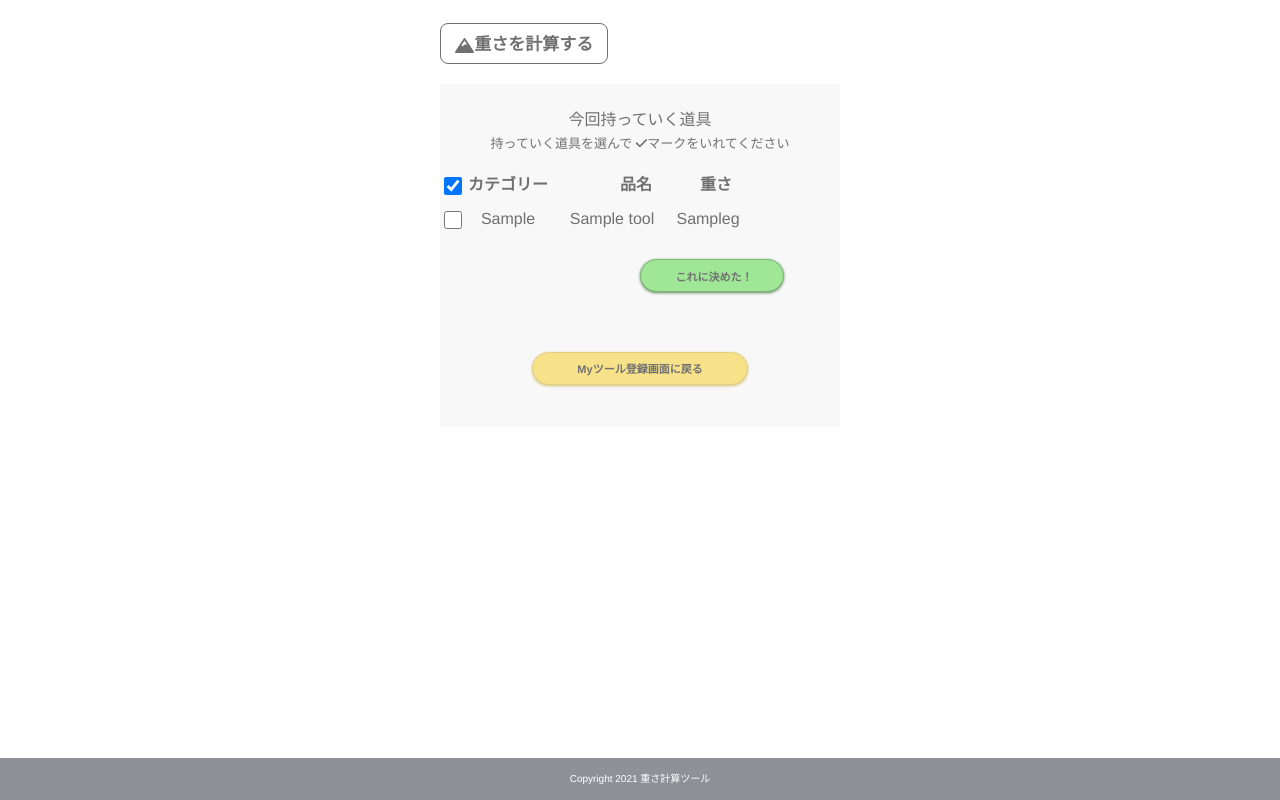
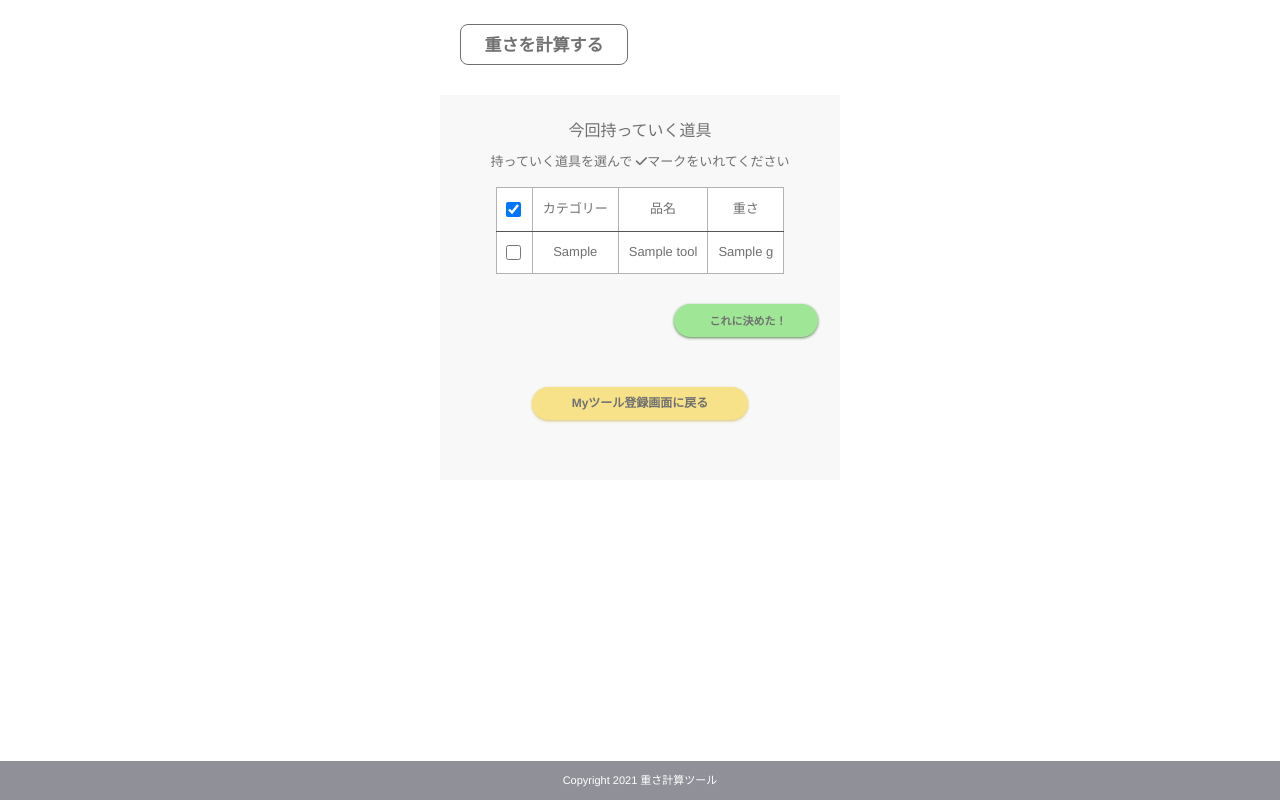
Before and after one commit to hiromicco/mt_tools_calculator, a PHP site: page /select.php?id=1 in a window 1280 px wide. Run offline with PHP 8.4, Linux system fonts and the light colour scheme; the visitor is signed in with stand-in values (Sample User, id 1); tables that the repository leaves empty or names only in its code hold one stand-in row (values such as "Sample post"); some libraries are stand-ins or nearby versions.

Commit message:
select.php done

```diff
--- a/css/breakpoints/_base.scss
+++ b/css/breakpoints/_base.scss
@@ -51,6 +51,36 @@ body {
     margin-bottom: 20px;
   }
 }
+
+table,
+th,
+td {
+  border: 1px solid #b4b2b2;
+  font-size: 13px;
+  font-weight: normal;
+  background: #fff;
+}
+
+table {
+  margin: 0 auto;
+}
+
+th {
+  border-bottom: 1.3px solid #555;
+  padding: 11px 10px;
+  word-break: keep-all;
+
+  &:last-child {
+    width: 10px;
+  }
+}
+
+td {
+  // min-width: 61px;
+  padding: 10px;
+  word-break: keep-all;
+}
+
 dt {
   width: 84px;
   font-size: 14px;
@@ -67,7 +97,7 @@ input {
 }
 .error {
   font-size: 12px;
-  color: #F70329;
+  color: #f70329;
   padding-top: 3px;
 }
 
@@ -100,21 +130,9 @@ input {
     font-weight: bold;
   }
 
-  & .item_register_btn {
-    display: block;
-    width: 144px;
-    height: 33px;
-    background: #97e3e6;
-    border-radius: 17px;
-    font-size: 11px;
-    font-weight: bold;
-    color: #707070;
-    text-align: center;
-    line-height: 33px;
-    text-decoration: none;
-    box-shadow: 0 2px 3px #4da0a1;
-    border: none;
-    margin-left: 150px;
+  &__btn {
+    margin-right: 22px;
+    margin-left: auto;
   }
 }
 /* section.tool_register ここまで*/
@@ -126,45 +144,91 @@ input {
   padding-bottom: 65px;
   text-align: center;
 
-  & table,
-  th,
-  td {
-    border: 1px solid #b4b2b2;
-    font-size: 13px;
-    font-weight: normal;
-    background: #fff;
-  }
-
-  & table {
-    margin: 0 auto;
-  }
-
-  & th {
-    border-bottom: 1.3px solid #555;
-    padding: 11px 14px;
-
-    &:last-child {
-      width: 10px;
-    }
-  }
-
-  & td {
-    padding: 10px;
-  }
-
   & .delete_link {
+    display: block;
+    width: 14px;
     font-size: 16px;
     text-decoration: none;
   }
 }
 /* section.tool_list ここまで*/
 
+// login.php
+.login {
+  & > h2 {
+    @extend .content_pd;
+  }
+  & .to_register {
+    background: $cBgGray;
+    padding: 20px;
+    margin-bottom: 20px;
+
+    &__text {
+      font-size: 14px;
+      text-align: center;
+      margin-bottom: 15px;
+    }
+    & a {
+      margin: 0 auto;
+    }
+  }
+
+  &__form {
+    @extend .content_pd;
+  }
+
+  &__checkbox {
+    width: 18px;
+
+    & > label {
+      vertical-align: middle;
+    }
+  }
+}
+
+// select.php
+.select {
+  background: #f8f8f8;
+  text-align: center;
+  padding-top: 28px;
+  padding-bottom: 60px;
+
+  & p {
+    font-size: 13px;
+    margin-bottom: 19px;
+  }
+
+  &__check {
+    width: 15px;
+    height: 15px;
+    margin-right: 6px;
+  }
+
+  &__btn {
+    margin-right: 22px;
+    margin-left: auto;
+  }
+  & table {
+    @extend .mb_sm;
+  }
+  & th:first-child {
+    padding-right: 5px;
+    padding-left: 5px;
+  }
+  & td:first-child {
+    padding-right: 5px;
+    padding-left: 5px;
+  }
+}
+
 /* footer  */
 footer {
+  position: fixed;
+  bottom: 0;
   width: 100%;
   background: #909198;
-  font-size: 10px;
+  font-size: 11px;
   color: #fff;
   text-align: center;
-  padding: 16px 0;
+  padding: 14px 0;
 }
--- a/css/modules/_login.scss
+++ /dev/null
@@ -1,42 +0,0 @@
-$cBgGray: #f5f5f5;
-
-.content_pd {
-  padding-right: 20px;
-  padding-left: 20px;
-}
-
-.login {
-  & > h2 {
-    @extend .content_pd;
-  }
-  & .to_register {
-    background: $cBgGray;
-    padding: 20px;
-    margin-bottom: 20px;
-
-    &__text {
-      font-size: 14px;
-      text-align: center;
-      margin-bottom: 15px;
-    }
-    & a {
-      margin: 0 auto;
-    }
-  }
-
-  &__form {
-    @extend .content_pd;
-  }
-}
-.checkbox {
-  width: 18px;
-
-  &__text {
-    vertical-align: middle;
-  }
-}
-
-footer {
-  position: fixed;
-  bottom: 0;
-}
--- a/css/select.css
+++ /dev/null
@@ -1,82 +0,0 @@
-@import url("style.css");
-
-header {
-  padding-bottom: 20px;
-}
-
-h1.site_title {
-  display: block;
-  align-items: center;
-  width: 168px;
-  height: 41px;
-  font-size: 17px;
-  font-weight: bold;
-  color: #707070;
-  text-decoration: none;
-  text-align: center;
-  border: 1px solid #707070;
-  border-radius: 8px;
-  margin-top: 23px;
-  padding: 12px 0 11px 0;
-}
-
-.select_mytool {
-  background: #F8F8F8;
-  text-align: center;
-  padding-top: 28px;
-  padding-bottom: 42px;
-}
-
-.select_mytool h2 {
-  font-weight: normal;
-  margin-bottom: 9px;
-}
-
-.select_mytool p {
-  font-size: 13px;
-  margin-bottom: 19px;
-}
-
-.select_mytool input {
-  width: 18px;
-  margin-right: 6px;
-}
-
-.select_mytool table {
-  margin-bottom: 22px;
-}
-
-input.calculate_btn {
-    display: block;
-    width: 144px;
-    height: 33px;
-    background: #A0E697;
-    border: 1px solid #7BB773;
-    border-radius: 17px;
-    font-size: 11px;
-    font-weight: bold;
-    color: #707070;
-    text-align: center;
-    line-height: 33px;
-    text-decoration: none;
-    box-shadow: 0 1px 3px #5B8456;
-    margin-left: 200px;
-    margin-bottom: 60px;
-}
-
-a.to_index_btn {
-  display: block;
-  width: 216px;
-  height: 33px;
-  background: #F7E28A;
-  border: 1px solid #E2CF82;
-  border-radius: 17px;
-  font-size: 11px;
-  font-weight: bold;
-  color: #707070;
-  text-align: center;
-  line-height: 33px;
-  text-decoration: none;
-  box-shadow: 0 1px 3px #D3C178;
-  margin: 0 auto;
-}
--- a/css/style.css
+++ b/css/style.css
@@ -28,7 +28,14 @@
   line-height: 33px;
 }
 
-.btn_green {
+.btn_lg {
+  width: 216px;
+  height: 33px;
+  font-size: 12px;
+  line-height: 33px;
+}
+
+.btn_gr {
   background: #a0e697;
   -webkit-box-shadow: 0 1px 3px #5B8456;
           box-shadow: 0 1px 3px #5B8456;
@@ -42,18 +49,11 @@
   margin-top: 20px;
 }
 
-.check_btn {
-  display: inline-block;
-  width: 100px;
-  height: 33px;
-  border-radius: 17px;
-  font-size: 11px;
-  font-weight: bold;
-  color: #707070;
-  text-align: center;
-  line-height: 33px;
-  text-decoration: none;
-  margin: 50px auto 100px 30px;
+.btn_yl {
+  background: #F7E28A;
+  -webkit-box-shadow: 0 1px 3px #D3C178;
+          box-shadow: 0 1px 3px #D3C178;
+  margin: 0 auto;
 }
 
 .header__title {
@@ -81,57 +81,41 @@
   font-weight: 600;
 }
 
-.content_pd, .login > h2, .login__form, .header, .tool_register {
-  padding-right: 20px;
-  padding-left: 20px;
-}
-
-.login .to_register {
-  background: #f5f5f5;
-  padding: 20px;
-  margin-bottom: 20px;
-}
-
-.login .to_register__text {
-  font-size: 14px;
-  text-align: center;
-  margin-bottom: 15px;
-}
-
-.login .to_register a {
-  margin: 0 auto;
-}
-
-.checkbox {
-  width: 18px;
-}
-
-.checkbox__text {
-  vertical-align: middle;
-}
-
-footer {
-  position: fixed;
-  bottom: 0;
-}
-
 body {
   font-family: "Helvetica Neue", "Helvetica", "Hiragino Sans", "Hiragino Kaku Gothic ProN", "Arial", "Meiryo", sans-serif;
   font-size: 16px;
   color: #707070;
 }
 
-.content_pd, .login > h2, .login__form, .header, .tool_register {
+.content_pd, .header, .tool_register, .login > h2, .login__form {
   padding-right: 20px;
   padding-left: 20px;
 }
 
-.mb_sm, .header {
-  margin-bottom: 30px;
+.mb_xs {
+  margin-bottom: 15px !important;
+}
+
+.mb_sm, .header, .select table {
+  margin-bottom: 30px !important;
+}
+
+.mb_md {
+  margin-bottom: 50px !important;
 }
 
 .pb_sm, .tool_register {
-  padding-bottom: 20px;
+  padding-bottom: 20px !important;
+}
+
+.pt_md {
+  padding-top: 20px !important;
+}
+
+.flex {
+  display: -webkit-box;
+  display: -ms-flexbox;
+  display: flex;
 }
 
 .container {
@@ -165,6 +149,34 @@ body {
   margin-bottom: 20px;
 }
 
+table,
+th,
+td {
+  border: 1px solid #b4b2b2;
+  font-size: 13px;
+  font-weight: normal;
+  background: #fff;
+}
+
+table {
+  margin: 0 auto;
+}
+
+th {
+  border-bottom: 1.3px solid #555;
+  padding: 11px 10px;
+  word-break: keep-all;
+}
+
+th:last-child {
+  width: 10px;
+}
+
+td {
+  padding: 10px;
+  word-break: keep-all;
+}
+
 dt {
   width: 84px;
   font-size: 14px;
@@ -244,46 +249,81 @@ input {
   text-align: center;
 }
 
-.tool_list table,
-.tool_list th,
-.tool_list td {
-  border: 1px solid #b4b2b2;
-  font-size: 13px;
-  font-weight: normal;
-  background: #fff;
-}
-
-.tool_list table {
-  margin: 0 auto;
-}
-
-.tool_list th {
-  border-bottom: 1.3px solid #555;
-  padding: 11px 14px;
-}
-
-.tool_list th:last-child {
-  width: 10px;
-}
-
-.tool_list td {
-  padding: 10px;
-}
-
 .tool_list .delete_link {
+  display: block;
+  width: 14px;
   font-size: 16px;
   text-decoration: none;
 }
 
 /* section.tool_list ここまで*/
+.login .to_register {
+  background: #f5f5f5;
+  padding: 20px;
+  margin-bottom: 20px;
+}
+
+.login .to_register__text {
+  font-size: 14px;
+  text-align: center;
+  margin-bottom: 15px;
+}
+
+.login .to_register a {
+  margin: 0 auto;
+}
+
+.login__checkbox {
+  width: 18px;
+}
+
+.login__checkbox > label {
+  vertical-align: middle;
+}
+
+.select {
+  background: #f8f8f8;
+  text-align: center;
+  padding-top: 28px;
+  padding-bottom: 60px;
+}
+
+.select p {
+  font-size: 13px;
+  margin-bottom: 19px;
+}
+
+.select__check {
+  width: 15px;
+  height: 15px;
+  margin-right: 6px;
+}
+
+.select__btn {
+  margin-right: 22px;
+  margin-left: auto;
+}
+
+.select th:first-child {
+  padding-right: 5px;
+  padding-left: 5px;
+}
+
+.select td:first-child {
+  padding-right: 5px;
+  padding-left: 5px;
+}
+
 /* footer  */
 footer {
+  position: fixed;
+  bottom: 0;
   width: 100%;
   background: #909198;
-  font-size: 10px;
+  font-size: 11px;
   color: #fff;
   text-align: center;
-  padding: 16px 0;
+  padding: 14px 0;
 }
 
 @media screen and (min-width: 600px) {
--- a/css/style.scss
+++ b/css/style.scss
@@ -1,7 +1,6 @@
 @import 'modules/variables';
 @import 'modules/btn';
 @import 'modules/header-logo';
-@import 'modules/login';
 @import 'breakpoints/base';
 
 
--- a/select.php
+++ b/select.php
@@ -23,7 +23,7 @@ $tools->execute(array($_REQUEST['id']));
   <meta name="viewport" content="width=device-width, initial-scale=1.0">
   <title>登山道具重さ計算ツール</title>
   <link rel="stylesheet" href="css/reset.css">
-  <link rel="stylesheet" href="css/select.css">
+  <link rel="stylesheet" href="css/style.css">
   <!-- FontAwesome -->
   <script src="https://kit.fontawesome.com/c09da6029c.js" crossorigin="anonymous"></script>
   <!-- Font -->
@@ -31,37 +31,37 @@ $tools->execute(array($_REQUEST['id']));
 
 <body>
   <div class="container">
-    <header>
-      <div class="container">
-        <h1 class="site_title"><img src="images/mountain-icon.svg" alt="">重さを計算する</h1>
-      </div><!-- container -->
+    <header class="header">
+      <div class="header__inner">
+        <h1 class="header__title">重さを計算する</h1>
+      </div><!-- header__inner -->
     </header>
 
     <main>
-      <section class="select_mytool">
-        <h2>今回持っていく道具</h2>
+      <section class="select">
+        <h2 class="title_center">今回持っていく道具</h2>
         <p class="lead">持っていく道具を選んで <i class="fas fa-check"></i>マークをいれてください</p>
         <form action="result.php" method="post">
           <table>
             <tr>
-              <th><input type="checkbox" name="select" value="" checked="checked"></th>
+              <th><input class="select__check" type="checkbox" name="select" value="" checked="checked"></th>
               <th>カテゴリー</th>
-              <th>　　　品名　　　</th>
-              <th>　重さ　</th>
+              <th>品名</th>
+              <th>重さ</th>
             </tr>
             <?php foreach ($tools as $tool) : ?>
               <tr>
-                <td><input type="checkbox" name="select[<?php print(htmlspecialchars($tool['tool_name'], ENT_QUOTES)); ?>]" value="<?php print(htmlspecialchars($tool['weight'], ENT_QUOTES)); ?>"></td>
+                <td><input class="select__check" type="checkbox" name="select[<?php print(htmlspecialchars($tool['tool_name'], ENT_QUOTES)); ?>]" value="<?php print(htmlspecialchars($tool['weight'], ENT_QUOTES)); ?>"></td>
                 <td><?php print(htmlspecialchars($tool['category'], ENT_QUOTES)); ?></td><input type="hidden" name="category[<?php print(htmlspecialchars($tool['tool_name'], ENT_QUOTES)); ?>]" value="<?php print(htmlspecialchars($tool['category'], ENT_QUOTES)); ?>">
                 <td><?php print(htmlspecialchars($tool['tool_name'], ENT_QUOTES)); ?></td><input type="hidden" name="tool_name[<?php print(htmlspecialchars($tool['tool_name'],ENT_QUOTES)); ?>]" value="<?php print(htmlspecialchars($tool['tool_name'], ENT_QUOTES)); ?>">
-                <td><?php print(htmlspecialchars($tool['weight'], ENT_QUOTES)); ?>g</td><input type="hidden" name="weight[<?php print(htmlspecialchars($tool['tool_name'], ENT_QUOTES)); ?>]" value="<?php print(htmlspecialchars($tool['weight'], ENT_QUOTES)); ?>">
+                <td><?php print(htmlspecialchars($tool['weight'], ENT_QUOTES)); ?>&nbsp;g</td><input type="hidden" name="weight[<?php print(htmlspecialchars($tool['tool_name'], ENT_QUOTES)); ?>]" value="<?php print(htmlspecialchars($tool['weight'], ENT_QUOTES)); ?>">
               </tr>
             <?php endforeach; ?>
           </table>
-          <input class="calculate_btn" type="submit" value="これに決めた！">
-          <a class="to_index_btn" href="index.php">Myツール登録画面に戻る</a>
+          <input class="btn btn_gr btn_md mb_md select__btn" type="submit" value="これに決めた！">
+          <a class="btn btn_yl btn_lg" href="index.php">Myツール登録画面に戻る</a>
         </form>
-      </section><!-- select_mytool -->
+      </section><!-- select -->
   </div><!-- .container -->
   </main>
 
```
Also changed, not shown: other parts of css/style.css (+9 -16 lines), css/login.css (deleted, +0 -40 lines).
